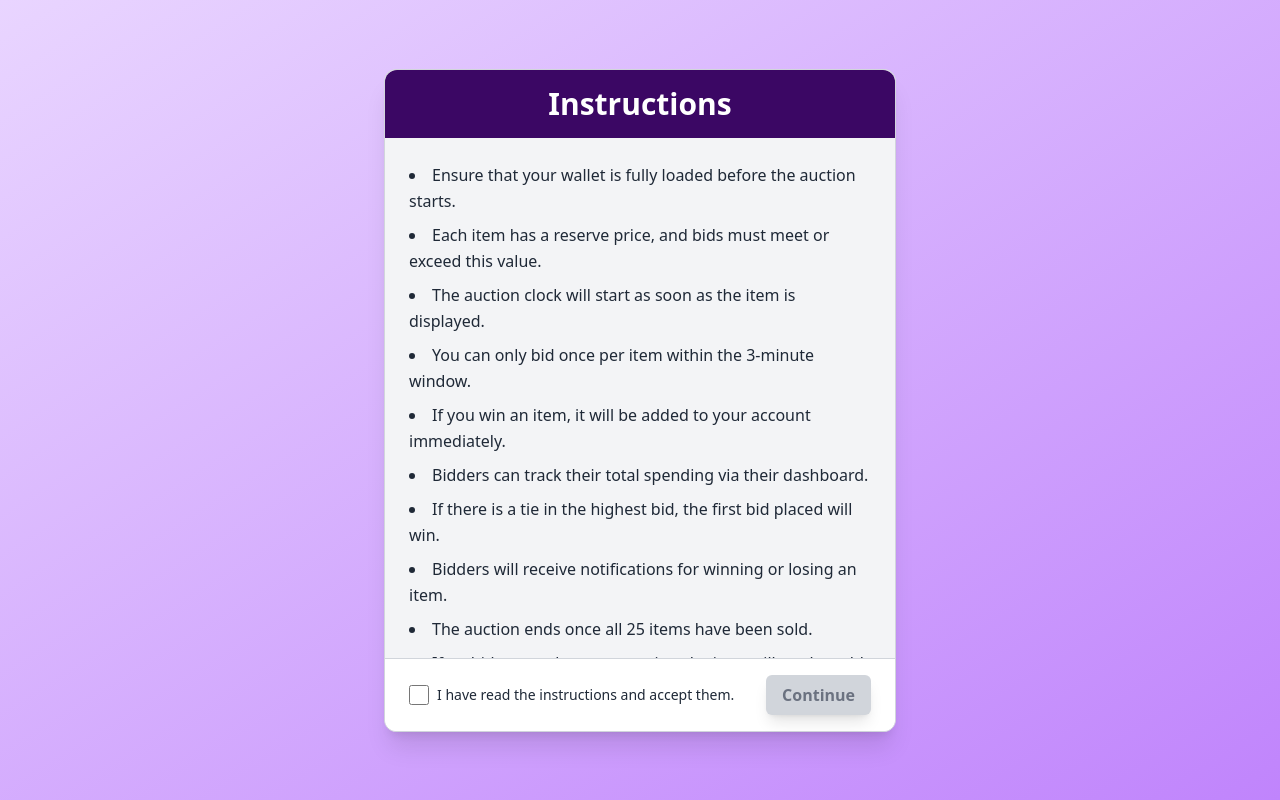
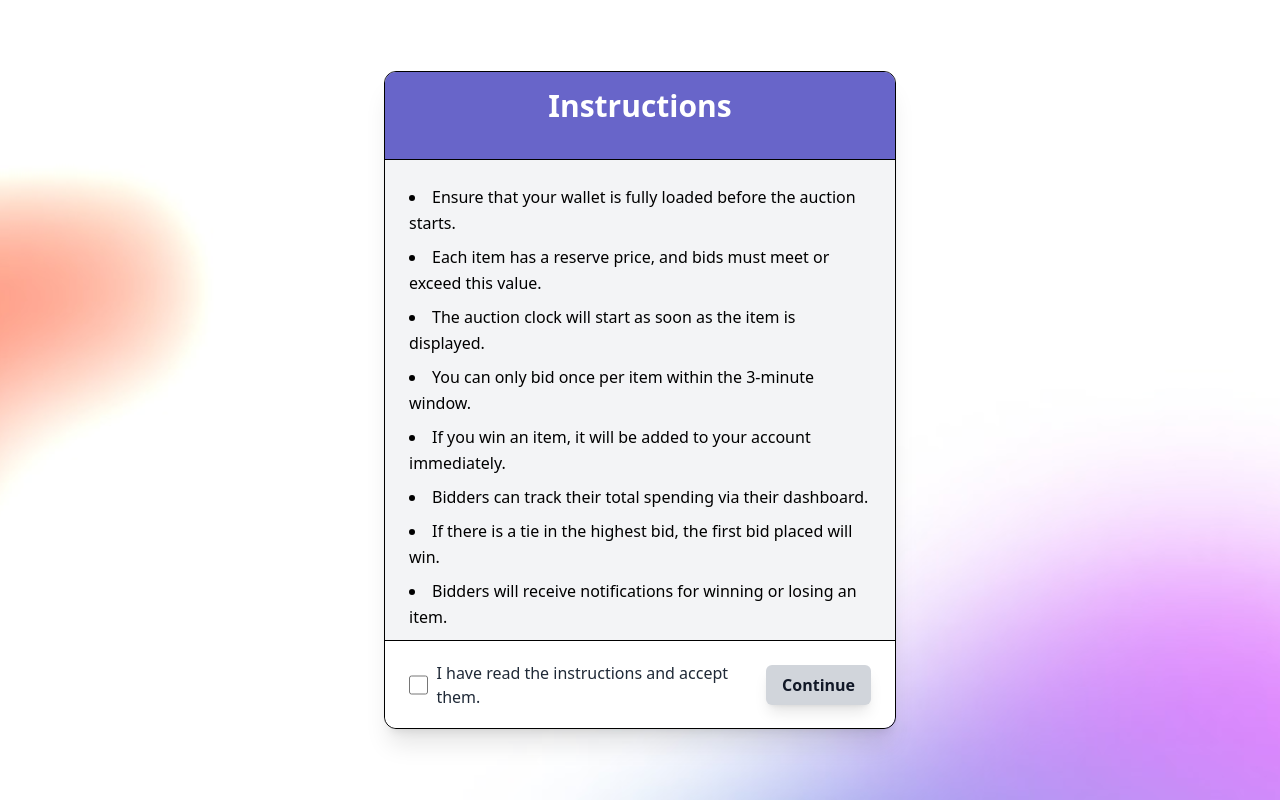
Before and after one commit to sawaraunakk31/FuturePreneurs-24, a Next.js app: page /round/round1/page1 in a window 1280 px wide. Built offline with nearby package versions, Linux system fonts and the light colour scheme.

Commit message:
fix: update page1 ui

```diff
--- a/app/round/round1/page1/page.jsx
+++ b/app/round/round1/page1/page.jsx
@@ -3,6 +3,8 @@ import { useSession } from "next-auth/react";
 import { useRouter } from "next/navigation";
 import { useEffect, useState } from "react";
 import { FaUserCircle } from "react-icons/fa";
+import Image from 'next/image';
+import back from '../back.svg';
 
 export default function Instructions() {
     const [isChecked, setIsChecked] = useState(false);
@@ -19,17 +21,24 @@ export default function Instructions() {
     };
 
     return (
-        <div className="flex justify-center items-center h-screen bg-gradient-to-br from-purple-200 via-white-200 to-purple-400">
-            <div className="flex flex-col w-[90%] md:w-[60%] lg:w-[40%] border border-gray-300 rounded-xl shadow-xl bg-white">
-
+        <div className="flex justify-center items-center h-screen">
+            <div className="absolute inset-0 -z-10">
+                <Image
+                    src={back}
+                    layout="fill"
+                    objectFit="cover"
+                    quality={100}
+                    alt="Background"
+                />
+            </div>
+            <div className="flex flex-col w-[90%] md:w-[60%] lg:w-[40%] border-black border rounded-xl shadow-xl overflow-hidden">
                 {/* Header */}
-                <div className="text-3xl font-semibold bg-purple-950 text-white py-4 text-center rounded-t-xl">
+                <div className="text-3xl font-semibold bg-[#6865C9] text-white py-4 text-center h-[11vh] border-black border-b">
                     Instructions
                 </div>
-
                 {/* Instructions Body */}
-                <div className="p-6 bg-gray-100 text-gray-800 leading-relaxed h-[65vh] overflow-y-auto">
-                    <ul className="list-disc list-inside space-y-2">
+                <div className="p-6 bg-[#F3F4F6] text-black leading-relaxed h-[60vh] overflow-y-auto">
+                    <ul className="list-disc list-inside space-y-2 text-md font-light">
                         <li>Ensure that your wallet is fully loaded before the auction starts.</li>
                         <li>Each item has a reserve price, and bids must meet or exceed this value.</li>
                         <li>The auction clock will start as soon as the item is displayed.</li>
@@ -48,25 +57,24 @@ export default function Instructions() {
                         <li>All bids are final, and refunds are not available after the bid is placed.</li>
                     </ul>
                 </div>
-
                 {/* Checkbox and Continue Button */}
-            <div className="px-6 py-4 flex justify-between items-center bg-white border-t border-gray-300 rounded-b-xl">
+                <div className="px-6 py-4 flex justify-between items-center bg-white rounded-b-xl h-[11vh] border-black border-t">
                     <div className="flex items-center space-x-2">
                         <input
                             type="checkbox"
                             id="accept"
-                        className="w-5 h-5 text-purple-950 border-gray-300 rounded focus:ring-0 focus:ring-offset-0"
+                            className="w-5 h-5 border-gray-300 rounded-md focus:ring-0 focus:ring-offset-0"
                             checked={isChecked}
                             onChange={handleCheckboxChange}
                         />
-                    <label htmlFor="accept" className="text-gray-800 text-sm">
+                        <label htmlFor="accept" className="text-gray-800 text-md">
                             I have read the instructions and accept them.
                         </label>
                     </div>
                     <button
                         className={`px-4 py-2 rounded-md font-semibold shadow-lg transition-transform transform ${isChecked
-                        ? "bg-purple-600 text-white hover:scale-105 hover:bg-purple-700"
-                        : "bg-gray-300 text-gray-500 cursor-not-allowed"
+                            ? "bg-[#6865C9] text-white hover:scale-105 hover:bg-[#5754b3]"
+                            : "bg-gray-300 text-gray-900 cursor-not-allowed"
                             }`}
                         disabled={!isChecked}
                         onClick={handleContinue}
```
Lines whose indentation alone changed are shown as unchanged.
